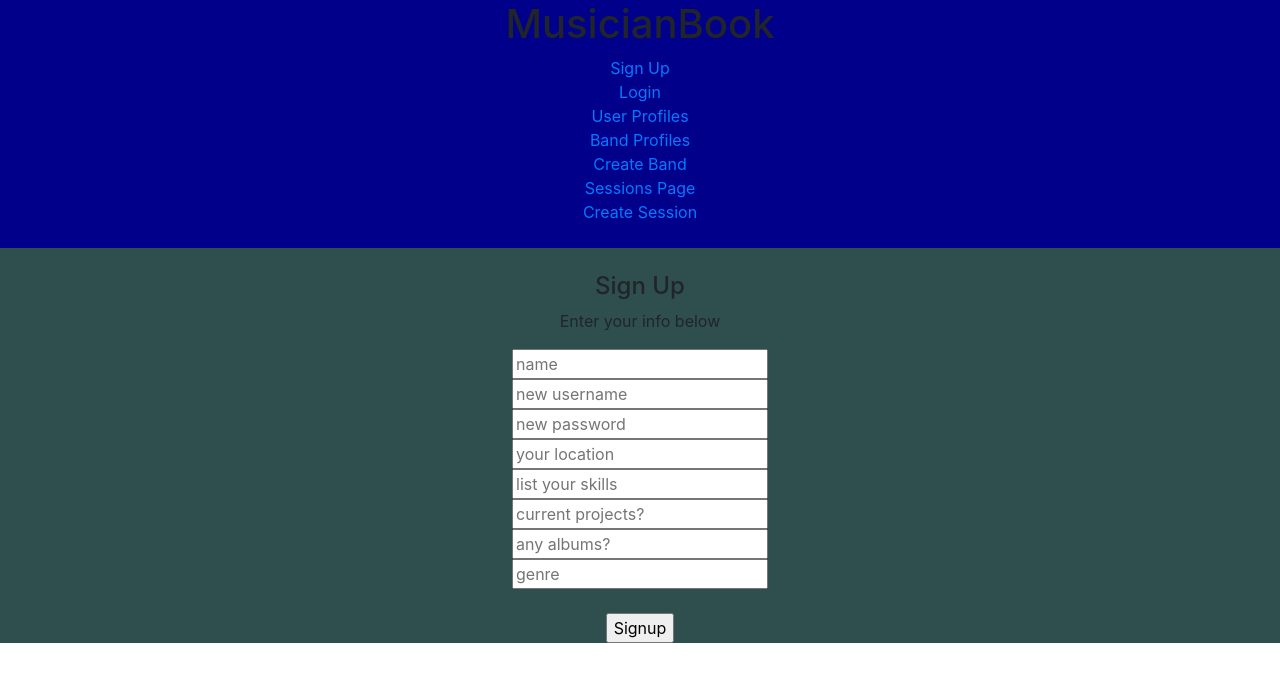
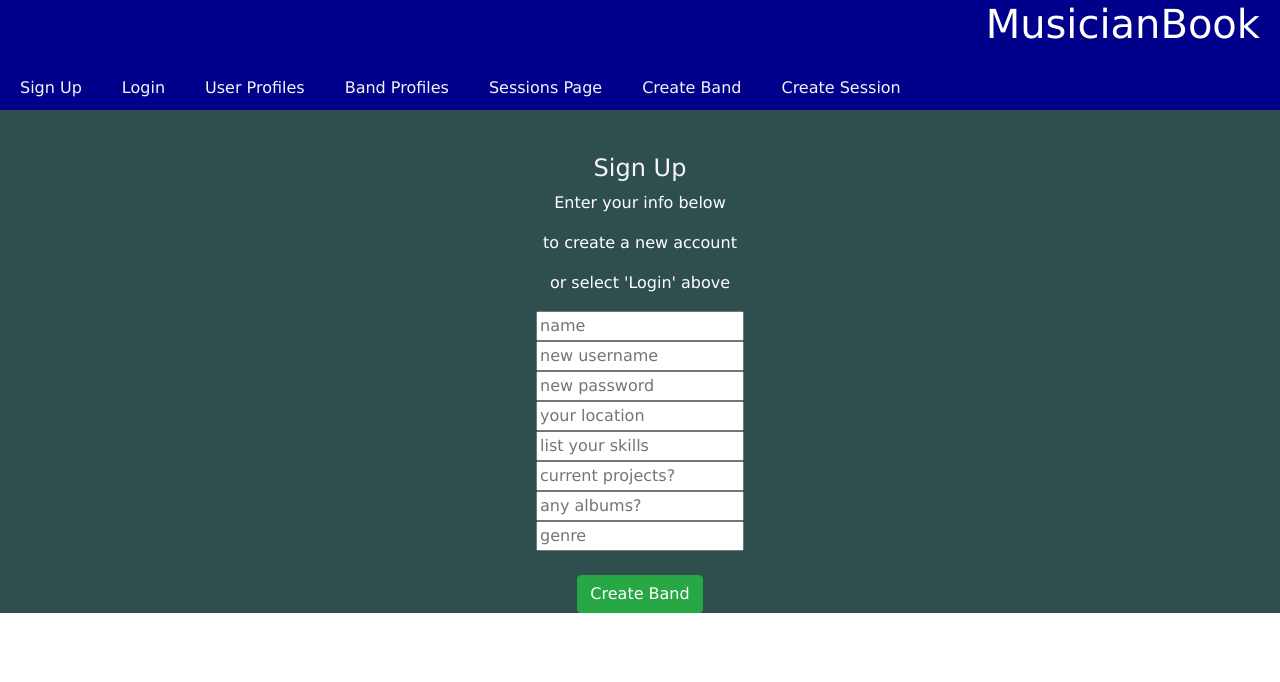
Before and after one commit to mgboiler2020/musician_frontend, a React (Create React App) app: page / in a window 1280 px wide. Shown: the top 682 px of the page. Built offline with nearby package versions, Linux system fonts and the light colour scheme; no server answers.

Commit message:
added styling

```diff
--- a/src/App.css
+++ b/src/App.css
@@ -1,6 +1,7 @@
 .App {
-  text-align: center;
+  text-align: justify;
   background-color: darkslategray;
+  font-family: 'Lucida Sans', 'Lucida Sans Regular', 'Lucida Grande', 'Lucida Sans Unicode', Geneva, Verdana, sans-serif;
 }
 
 .App-logo {
@@ -15,62 +16,159 @@
 }
 
 .App-header {
-  background-color: #282c34;
+  background-color: #061c44;
   min-height: 100vh;
   display: flex;
-  flex-direction: column;
+  flex-direction: float left;;
   align-items: center;
   justify-content: center;
   font-size: calc(10px + 2vmin);
-  color: white;
+  color: whitesmoke;
 }
 
 .App-link {
-  color: #61dafb;
-}
-
-body {
-  background-color: darkmagenta;
-}
-
-header {
-  background-color: darkblue;
-}
-
-h1 {
-  color: li
+  color: #1c687d;
 }
 
 
+h1 {
+  color: white;
+  text-decoration-style: double 10px;
+  text-shadow: darkblue;
+  text-align: right;
+  text-justify: auto ;
+  margin-right: 20px;
+  margin-top: 10px;
+
+
+}
+
+h3 {
+  text-align: center;
+}
+
+h4 {
+  color: whitesmoke;
+  text-align: center;
+}
+
+.return-to-HomePage {
+  color: whitesmoke;
+  padding: 20px;
+  display: inline-flex;
+  text-align: right;
+
+}
+
+.header {
+  width: 100%;
+  background-color: darkblue;
+  align-content:space-between;
+  border-top: 10px;
+  border-color: skyblue;
+  border-style: groove;
+}
+
+.header1 {
+  background-color: darkblue;
+  display:inline-block;
+  text-emphasis: bold;
+  margin-bottom: 20px;
+  width: 100%;
+  height: 110px;
+}
+
+
+p {
+color: white;
+text-align: center;
+}
+
+form {
+  align-items: center;
+}
+
+.signupForm {
+  text-align: center;
+}
+
+.createSessionForm {
+  text-align: center;
+  margin-left: 30%;
+  margin-right: 30%
+}
+
+.createBandForm {
+  text-align: center;
+  margin-bottom: 100px;
+}
+
 .grid-list {
-  display: inline-block;
+  display: inline-grid;
   height: 250px;
-  width: 300px;
-  margin: 5px;
+  width: 350px;
+  margin: 20px;
   padding: 10px;
   text-align: left;
+  color: darkblue;
   border: white;
-  background-color: ;
+  border-style: double;
+  box-shadow: darkblue 40px;
+  background-color: lightskyblue;
+  font-weight: bold;
 }
 
 .session-grid-list {
-  display: inline-block;
+  display: inline-grid;
   height: 250px;
-  width: 300px;
-  margin: 5px;
+  width: 350px;
+  margin: 20px;
+  padding: 10px;
+  text-align: left;
+  color: darkblue;
+  border: white 5px;
+  border-style: double;
+  box-shadow: darkblue 40px;
+  background-color: lightskyblue;
+  font-weight: bold;
 }
 
 .bands-grid-list {
-  display: inline-block;
+  display: inline-grid;
   height: 250px;
-  width: 300px;
-  margin: 5px;
+  width: 350px;
+  margin: 20px;
+  padding: 10px;
+  text-align: left;
+  color: darkblue;
+  border: white 5px;
+  border-style: double;
+  box-shadow: darkblue 40px;
+  background-color: lightskyblue;
+  font-weight: bold;
 }
 
 .form-control {
-  width: 30% !important;
-  margin-left: 600px;
-  margin-right: 600px;
+  width: 33% !important;
+  margin-left: 33%;
+  margin-right: 33%;
+
+  }
+
+  form.label {
+    text-align: center !important;
+  }
+
+  .bootForm {
+    align-items: center !important;
+    text-align: center;
+    color: whitesmoke;
+
+  }
+
+Link {
+    color: black;
+    align-items: space-around;
 
   }
 
--- a/src/App.js
+++ b/src/App.js
@@ -133,33 +133,38 @@ class App extends Component {
       const response = await axios.post('http://localhost:3001/session/createSession' || 'https://musicianbook-project4.herokuapp.com/session/createSession', data);
     }
 
-    // selectUserById = async (e,id)=> {
-    //   e.preventDefault();
+    selectUserById = async (e,id)=> {
+      e.preventDefault();
 
-    //   const selectUser = await axios.get('http://localhost:3001/user/select' || 'https://musicianbook-project4.herokuapp.com/user/select', id);
-    //   this.setState({
-    //     selectUser: selectUser
+      const selectUser = await axios.get('http://localhost:3001/user/select' || 'https://musicianbook-project4.herokuapp.com/user/select', id);
+      this.setState({
+        selectUser: selectUser
 
-    //   })
-    //   this.props.history.push('/profile/' + id);
+      })
+      this.props.history.push('/profile/' + id);
 
-    // }
+    }
 
   render() {
 
 
     return (
       <div className='App'>
-        <header>
+        <header classname='header'>
+
+          <div className='header1'>
           <h1>MusicianBook</h1>
-          <div className='header'>
-            <Link className='return-to-HomePage' to="/">Sign Up</Link><br></br>
-            <Link className='return-to-HomePage' to="/login">Login</Link><br></br>
-            <Link className='return-to-HomePage' to="/all">User Profiles</Link><br></br>
-            <Link className='return-to-HomePage' to="/bands">Band Profiles</Link><br></br>
-            <Link className='return-to-HomePage' to="/createBand">Create Band</Link><br></br>
-            <Link className='return-to-HomePage' to="/sessions">Sessions Page</Link><br></br>
-            <Link className='return-to-HomePage' to="/createSession">Create Session</Link><br></br>
+
+
+            <Link className='return-to-HomePage' to="/">Sign Up</Link>
+            <Link className='return-to-HomePage' to="/login">Login</Link>
+
+            <Link className='return-to-HomePage' to="/all">User Profiles</Link>
+            <Link className='return-to-HomePage' to="/bands">Band Profiles</Link>
+            <Link className='return-to-HomePage' to="/sessions">Sessions Page</Link>
+
+            <Link className='return-to-HomePage' to="/createBand">Create Band</Link>
+            <Link className='return-to-HomePage' to="/createSession">Create Session</Link>
 
             <br></br>
           </div>
--- a/src/components/CreateBand.js
+++ b/src/components/CreateBand.js
@@ -1,28 +1,26 @@
 import React from 'react';
-import axios from 'axios';
-import { Route, Link } from 'react-router-dom';
 import Button from 'react-bootstrap/Button';
 // import styled, { keyframes } from 'styled-components';
 // import { pulse } from 'react-animations';
 
-function CreateBand (props) {
+function CreateBand(props) {
   // console.log(props);
   return (
     <div>
 
 
       <div className='App'>
-
+        <div className='createBandForm'>
           <br></br>
           <h4>Create Your Band Profile</h4>
           <p>(Enter your info below)</p>
           <form onSubmit={props.createBand}>
-            <input name='bandName' type='text' placeholder='band name' onChange={props.loginOnChange}/><br></br>
-            <input name='showDates' type='text' placeholder='showDates' onChange={props.loginOnChange}/><br></br>
-            <input name='location' type='text' placeholder='band location' onChange={props.loginOnChange}/><br></br>
-            <input name='currentProjects' type='text' placeholder='current projects?'  onChange={props.loginOnChange}/><br></br>
-            <input name='pastProjects' type='text' placeholder='any albums?' onChange={props.loginOnChange}/><br></br>
-            <input name='genre' type='text' placeholder='genre' onChange={props.loginOnChange}/>
+            <input name='bandName' type='text' placeholder='band name' onChange={props.loginOnChange} /><br></br>
+            <input name='showDates' type='text' placeholder='showDates' onChange={props.loginOnChange} /><br></br>
+            <input name='location' type='text' placeholder='band location' onChange={props.loginOnChange} /><br></br>
+            <input name='currentProjects' type='text' placeholder='current projects?' onChange={props.loginOnChange} /><br></br>
+            <input name='pastProjects' type='text' placeholder='any albums?' onChange={props.loginOnChange} /><br></br>
+            <input name='genre' type='text' placeholder='genre' onChange={props.loginOnChange} />
             <br></br>
             <br></br>
             <Button variant='success' type='submit'>
@@ -32,7 +30,7 @@ function CreateBand (props) {
           </form>
         </div>
       </div>
-
+    </div>
   )
 }
 
--- a/src/components/CreateSession.js
+++ b/src/components/CreateSession.js
@@ -1,8 +1,5 @@
 import React from 'react';
-import axios from 'axios';
-import { Route, Link } from 'react-router-dom';
-// import styled, { keyframes } from 'styled-components';
-// import { pulse } from 'react-animations';
+import Button from 'react-bootstrap/Button';
 
 function CreateSession (props) {
     // console.log(props);
@@ -11,7 +8,7 @@ function CreateSession (props) {
 
 
       <div className='App'>
-
+        <div className='createSessionForm'>
         <br></br>
         <h4>Create a Session</h4>
         <p>(Enter your info below)</p>
@@ -22,12 +19,15 @@ function CreateSession (props) {
             <input name='genre' type='text' placeholder='genre' onChange={props.loginOnChange}/>
             <br></br>
             <br></br>
-            <input type='submit' value='Create Session'/>
+            <Button variant='success' type='submit'>
+              Create Band
+            </Button>
+            {/* <input type='submit' value='Create Session'/> */}
             <br></br>
         </form>
       </div>
     </div>
-
+   </div>
   )
 }
 
--- a/src/components/HomePage.js
+++ b/src/components/HomePage.js
@@ -3,7 +3,7 @@ import axios from 'axios';
 import { Route, Link } from 'react-router-dom';
 // import styled, { keyframes } from 'styled-components';
 // import { pulse } from 'react-animations';
-
+import Button from 'react-bootstrap/Button';
 function HomePage (props) {
     // console.log(props);
   return (
@@ -11,10 +11,12 @@ function HomePage (props) {
 
 
       <div className='App'>
-
+        <div className='signupForm'>
         <br></br>
         <h4>Sign Up</h4>
         <p>Enter your info below</p>
+        <p>to create a new account</p>
+        <p>or select 'Login' above</p>
         <form onSubmit={props.signup}>
             <input name='name' type='text' placeholder='name' onChange={props.loginOnChange}/><br></br>
             <input name='username' type='text' placeholder='new username' onChange={props.loginOnChange}/><br></br>
@@ -26,10 +28,14 @@ function HomePage (props) {
             <input name='genre' type='text' placeholder='genre' onChange={props.loginOnChange}/>
             <br></br>
             <br></br>
-            <input type='submit' value='Signup'/>
+            <Button variant='success' type='submit'>
+              Create Band
+            </Button>
+            {/* <input type='submit' value='Signup'/> */}
         </form>
       </div>
     </div>
+  </div>
 
   )
 }
```
Also changed, not shown: src/components/BandProfile.js (+5 -9 lines), src/components/LoginPage.js (+2 -39 lines). Lines whose indentation alone changed are shown as unchanged.
